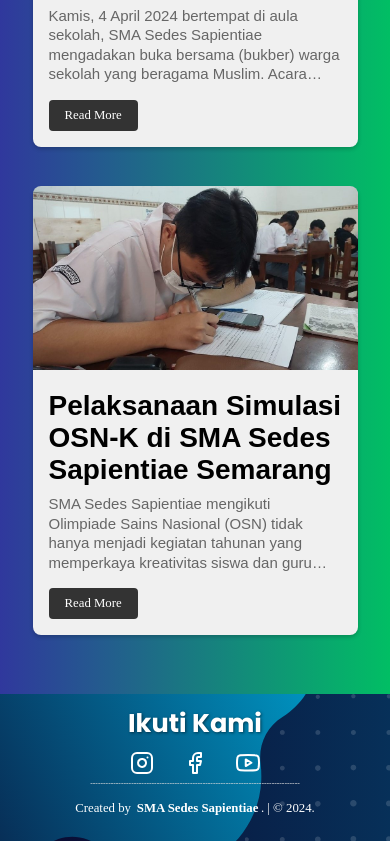
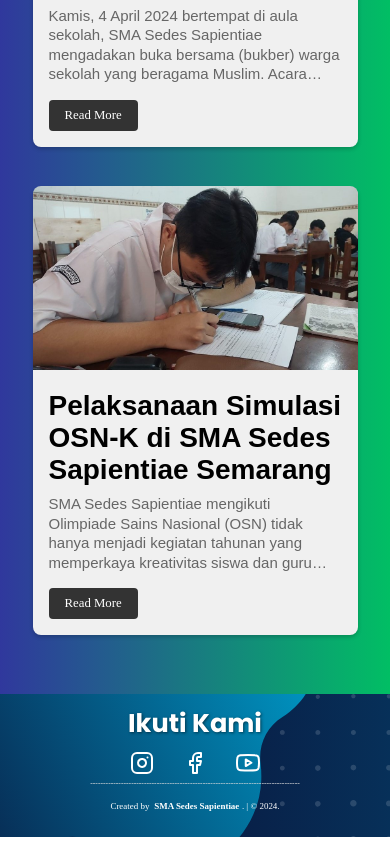
Before and after one commit to kenmanji/Website-SS.github.io, a plain HTML site: page Berita.html in a window 390 px wide. Shown: the part 947-1788 px from the top of the page. Drawn offline with nearby package versions, Linux system fonts and the light colour scheme; a web font is replaced by a local one.

Commit message:
Update Berita.css

```diff
--- a/Berita.css
+++ b/Berita.css
@@ -759,4 +759,8 @@ footer {
         font-size: 2rem;
         width: 20rem;
         }
+
+    footer .Credit {
+    font-size: 0.7rem;
+  }
     }
```
